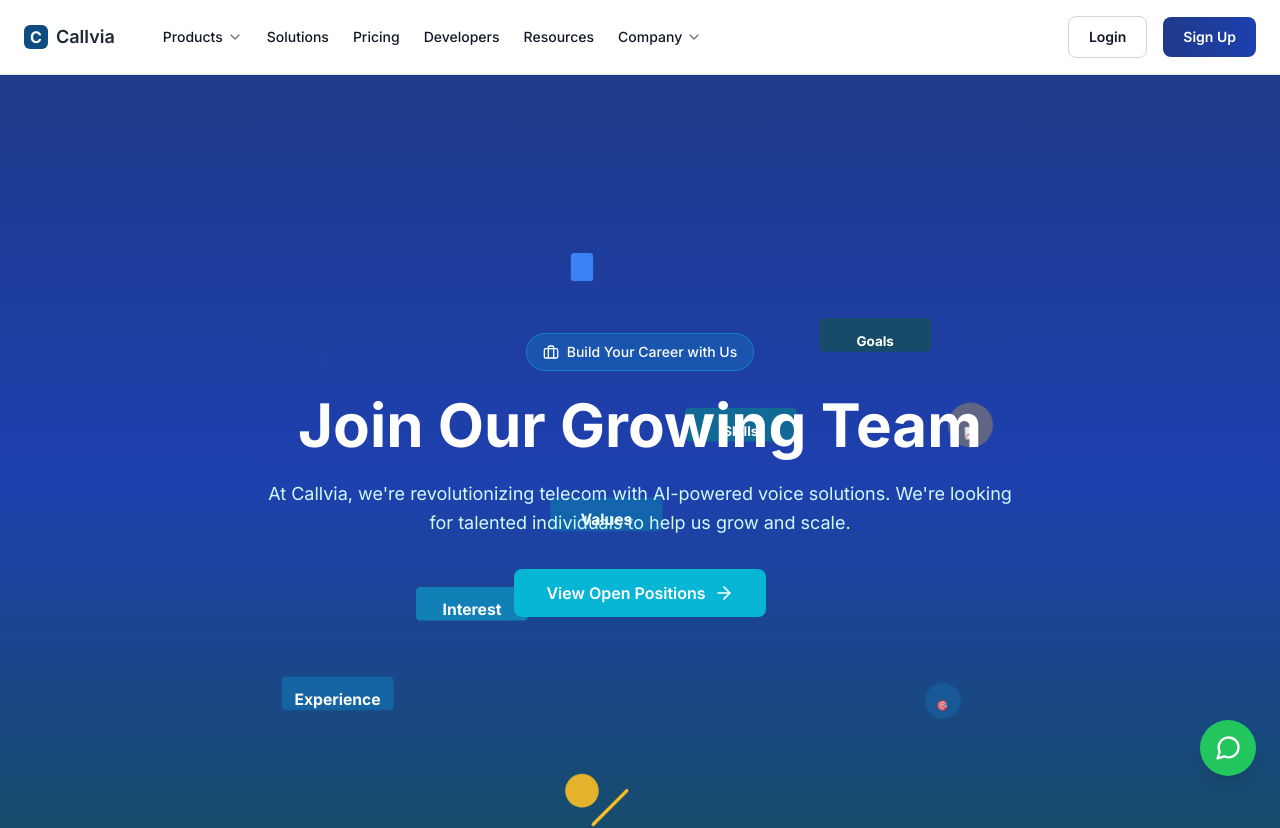
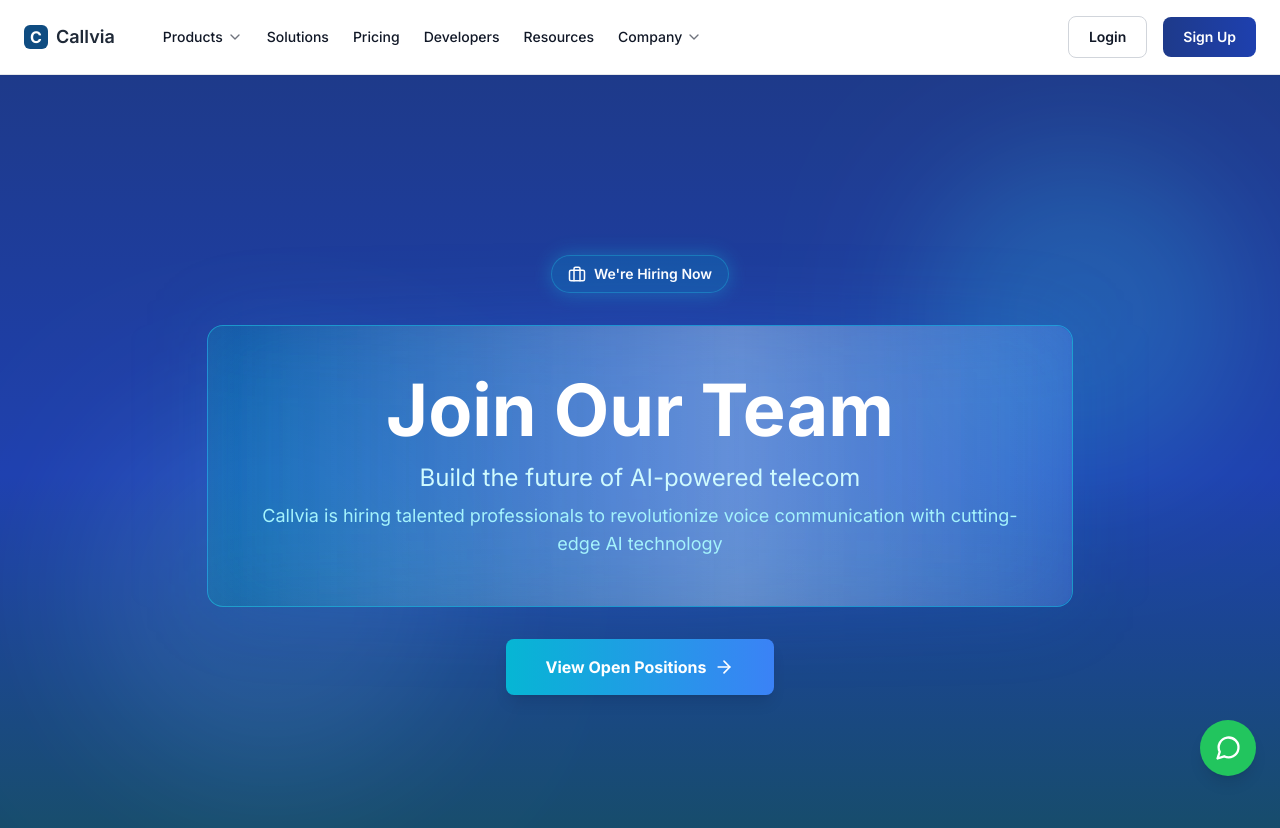
Before and after one commit to sonu28281/Callvia, a React (Vite) app: page /careers in a window 1280 px wide. Shown: the top 828 px of the page. Built offline with nearby package versions, Linux system fonts and the light colour scheme.

Commit message:
style: Replace with professional animated Join Us banner

```diff
--- a/src/pages/Careers.jsx
+++ b/src/pages/Careers.jsx
@@ -131,117 +131,79 @@
   return (
     <div className="bg-white">
       <style>{`
-        @keyframes climbStairs {
-          0% { transform: translateX(-100px) translateY(150px); opacity: 0; }
-          10% { opacity: 1; }
-          25% { transform: translateX(-50px) translateY(100px); }
-          50% { transform: translateX(0) translateY(50px); }
-          75% { transform: translateX(50px) translateY(0); }
-          90% { opacity: 1; }
-          100% { transform: translateX(100px) translateY(-50px); opacity: 0; }
+        @keyframes slideInBanner {
+          0% { transform: translateX(-100%) scaleX(0.8); opacity: 0; }
+          50% { opacity: 1; }
+          100% { transform: translateX(0) scaleX(1); opacity: 1; }
         }
-        @keyframes stairGlow1 {
-          0%, 100% { opacity: 0.3; }
-          50% { opacity: 0.8; }
+        @keyframes shimmerWave {
+          0% { background-position: -1000px 0; }
+          100% { background-position: 1000px 0; }
         }
-        @keyframes stairGlow2 {
-          0%, 100% { opacity: 0.2; }
-          50% { opacity: 0.6; }
+        @keyframes floatUp {
+          0%, 100% { transform: translateY(0); }
+          50% { transform: translateY(-20px); }
         }
-        @keyframes stairGlow3 {
-          0%, 100% { opacity: 0.15; }
-          50% { opacity: 0.5; }
+        @keyframes pulseGlow {
+          0%, 100% { box-shadow: 0 0 20px rgba(34, 211, 238, 0.3); }
+          50% { box-shadow: 0 0 40px rgba(34, 211, 238, 0.6); }
         }
-        @keyframes badgeFloat {
-          0%, 100% { transform: translateY(0) rotate(-5deg); opacity: 0; }
-          25% { opacity: 1; }
-          50% { transform: translateY(-20px) rotate(0deg); }
-          75% { opacity: 1; }
-          100% { transform: translateY(20px) rotate(5deg); opacity: 0; }
+        .banner-container {
+          animation: slideInBanner 1s ease-out forwards;
         }
-        .climb-figure { animation: climbStairs 5s ease-in-out infinite; }
-        .stair-glow-1 { animation: stairGlow1 3s ease-in-out infinite; }
-        .stair-glow-2 { animation: stairGlow2 3.5s ease-in-out infinite; animation-delay: 0.3s; }
-        .stair-glow-3 { animation: stairGlow3 4s ease-in-out infinite; animation-delay: 0.6s; }
-        .badge-float { animation: badgeFloat 5s ease-in-out infinite; }
+        .banner-shimmer {
+          background: linear-gradient(90deg, rgba(255,255,255,0) 0%, rgba(255,255,255,0.3) 50%, rgba(255,255,255,0) 100%);
+          background-size: 1000px 100%;
+          animation: shimmerWave 3s infinite;
+        }
+        .float-element { animation: floatUp 3s ease-in-out infinite; }
+        .pulse-glow { animation: pulseGlow 2s ease-in-out infinite; }
       `}</style>
 
-      {/* Hero Section - Full Screen Height with Career Progression Stairs */}
+      {/* Hero Section - Full Screen with Join Us Banner */}
       <section className="min-h-screen px-6 bg-gradient-to-b from-blue-900 via-blue-800 to-cyan-900 flex flex-col justify-center items-center text-white relative overflow-hidden">
-        {/* Career Progression Stairs Visualization */}
-        <div className="absolute inset-0 flex items-center justify-center">
-          <svg className="w-full h-full max-w-4xl" viewBox="0 0 800 600" preserveAspectRatio="xMidYMid meet">
-            {/* Background gradient definition */}
-            <defs>
-              <linearGradient id="stairGradient" x1="0%" y1="0%" x2="100%" y2="100%">
-                <stop offset="0%" style={{stopColor: '#0ea5e9', stopOpacity: 0.4}} />
-                <stop offset="100%" style={{stopColor: '#06b6d4', stopOpacity: 0.2}} />
-              </linearGradient>
-            </defs>
 
-            {/* Animated Stairs */}
-            {/* Stair 1 */}
-            <rect x="80" y="480" width="100" height="30" fill="#0ea5e9" className="stair-glow-1" opacity="0.5" rx="4"/>
-            <text x="130" y="505" textAnchor="middle" fill="#fff" fontSize="14" fontWeight="bold">Experience</text>
-
-            {/* Stair 2 */}
-            <rect x="200" y="400" width="100" height="30" fill="#06b6d4" className="stair-glow-2" opacity="0.6" rx="4"/>
-            <text x="250" y="425" textAnchor="middle" fill="#fff" fontSize="14" fontWeight="bold">Interest</text>
-
-            {/* Stair 3 */}
-            <rect x="320" y="320" width="100" height="30" fill="#0891b2" className="stair-glow-3" opacity="0.7" rx="4"/>
-            <text x="370" y="345" textAnchor="middle" fill="#fff" fontSize="14" fontWeight="bold">Values</text>
-
-            {/* Stair 4 */}
-            <rect x="440" y="240" width="100" height="30" fill="#0e7490" opacity="0.8" rx="4"/>
-            <text x="490" y="265" textAnchor="middle" fill="#fff" fontSize="12" fontWeight="bold">Skills</text>
-
-            {/* Stair 5 */}
-            <rect x="560" y="160" width="100" height="30" fill="#164e63" opacity="0.9" rx="4"/>
-            <text x="610" y="185" textAnchor="middle" fill="#fff" fontSize="12" fontWeight="bold">Goals</text>
-
-            {/* Climbing Figure (Animated) */}
-            <g className="climb-figure">
-              {/* Head */}
-              <circle cx="400" cy="480" r="15" fill="#fbbf24" opacity="0.9"/>
-              {/* Body */}
-              <rect x="390" cy="500" width="20" height="25" fill="#3b82f6" rx="3"/>
-              {/* Arm (reaching) */}
-              <line x1="410" y1="510" x2="440" y2="480" stroke="#fbbf24" strokeWidth="3" strokeLinecap="round"/>
-              {/* Legs */}
-              <line x1="395" y1="525" x2="385" y2="550" stroke="#1f2937" strokeWidth="3" strokeLinecap="round"/>
-              <line x1="405" y1="525" x2="415" y2="550" stroke="#1f2937" strokeWidth="3" strokeLinecap="round"/>
-            </g>
-
-            {/* Floating Progression Badges */}
-            <g className="badge-float" style={{animationDelay: '0s'}}>
-              <circle cx="680" cy="300" r="20" fill="#fbbf24" opacity="0.3"/>
-              <text x="680" y="310" textAnchor="middle" fill="#fff" fontSize="10" fontWeight="bold">📈</text>
-            </g>
-            <g className="badge-float" style={{animationDelay: '1s'}}>
-              <circle cx="100" cy="200" r="18" fill="#06b6d4" opacity="0.25"/>
-              <text x="100" y="208" textAnchor="middle" fill="#fff" fontSize="9" fontWeight="bold">⭐</text>
-            </g>
-            <g className="badge-float" style={{animationDelay: '2s'}}>
-              <circle cx="700" cy="450" r="16" fill="#0ea5e9" opacity="0.2"/>
-              <text x="700" y="457" textAnchor="middle" fill="#fff" fontSize="9" fontWeight="bold">🎯</text>
-            </g>
-          </svg>
+        {/* Animated Background Orbs */}
+        <div className="absolute inset-0 overflow-hidden">
+          <div className="float-element absolute top-20 right-10 w-80 h-80 bg-cyan-400 rounded-full mix-blend-screen filter blur-3xl opacity-20"></div>
+          <div className="float-element absolute bottom-20 left-20 w-96 h-96 bg-blue-400 rounded-full mix-blend-screen filter blur-3xl opacity-15" style={{animationDelay: '1s'}}></div>
         </div>
 
-        <div className="relative z-10 text-center max-w-3xl mx-auto">
-          <div className="inline-flex items-center gap-2 bg-cyan-500/20 px-4 py-2 rounded-full mb-6 border border-cyan-400/30">
-            <Briefcase size={16} />
-            <span className="text-sm font-medium">Build Your Career with Us</span>
+        {/* Main Join Us Banner */}
+        <div className="banner-container relative z-10 text-center max-w-5xl mx-auto">
+          {/* Decorative Top Badge */}
+          <div className="inline-flex items-center gap-2 bg-cyan-500/20 px-4 py-2 rounded-full mb-8 border border-cyan-400/30 pulse-glow">
+            <Briefcase size={18} />
+            <span className="text-sm font-semibold">We're Hiring Now</span>
           </div>
-          <h1 className="text-5xl lg:text-6xl font-bold mb-6 leading-tight">Join Our Growing Team</h1>
-          <p className="text-lg text-cyan-100 mb-8 leading-relaxed">
-            At Callvia, we're revolutionizing telecom with AI-powered voice solutions. We're looking for talented individuals to help us grow and scale.
-          </p>
+
+          {/* Main Banner Box */}
+          <div className="relative mb-8">
+            <div className="absolute inset-0 bg-gradient-to-r from-cyan-500/10 via-blue-500/20 to-cyan-500/10 rounded-2xl blur-2xl"></div>
+            <div className="relative bg-gradient-to-r from-cyan-600/30 to-blue-600/30 backdrop-blur-sm border border-cyan-400/50 rounded-2xl p-12 overflow-hidden">
+              {/* Shimmer effect */}
+              <div className="banner-shimmer absolute inset-0 rounded-2xl"></div>
+
+              {/* Content */}
+              <div className="relative z-10">
+                <h1 className="text-6xl lg:text-7xl font-bold mb-4 leading-tight">
+                  Join Our Team
+                </h1>
+                <p className="text-xl lg:text-2xl text-cyan-100 mb-2">
+                  Build the future of AI-powered telecom
+                </p>
+                <p className="text-lg text-cyan-200 max-w-3xl mx-auto">
+                  Callvia is hiring talented professionals to revolutionize voice communication with cutting-edge AI technology
+                </p>
+              </div>
+            </div>
+          </div>
+
+          {/* Call to Action Buttons */}
           <div className="flex gap-4 justify-center flex-wrap">
             <button
               onClick={() => document.getElementById('openings').scrollIntoView({ behavior: 'smooth' })}
-              className="bg-cyan-500 hover:bg-cyan-600 text-white px-8 py-3 rounded-lg font-semibold flex items-center gap-2 transition-all"
+              className="bg-gradient-to-r from-cyan-500 to-blue-500 hover:from-cyan-600 hover:to-blue-600 text-white px-10 py-4 rounded-lg font-bold flex items-center gap-2 transition-all transform hover:scale-105 shadow-lg"
             >
               View Open Positions <ArrowRight size={20} />
             </button>
```
